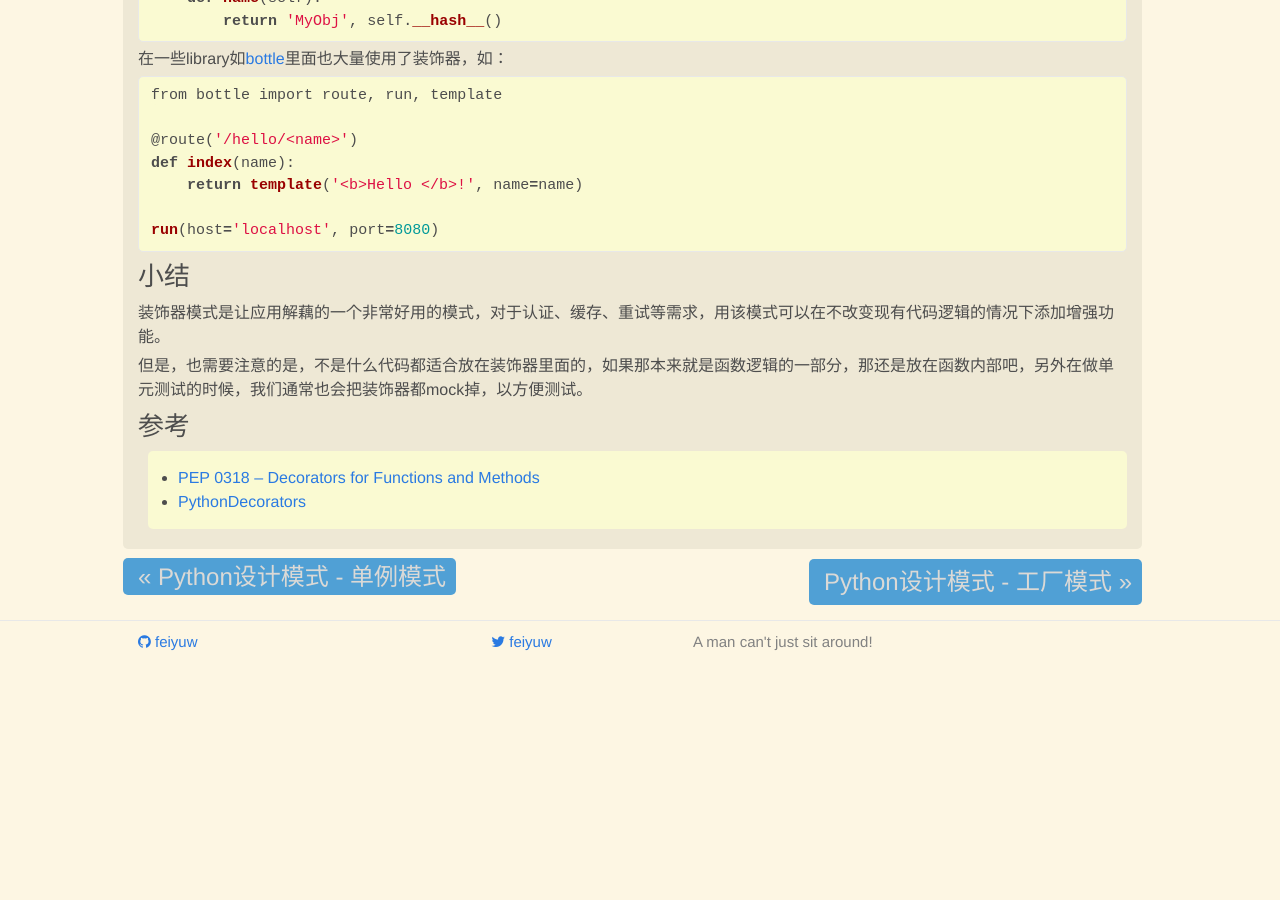
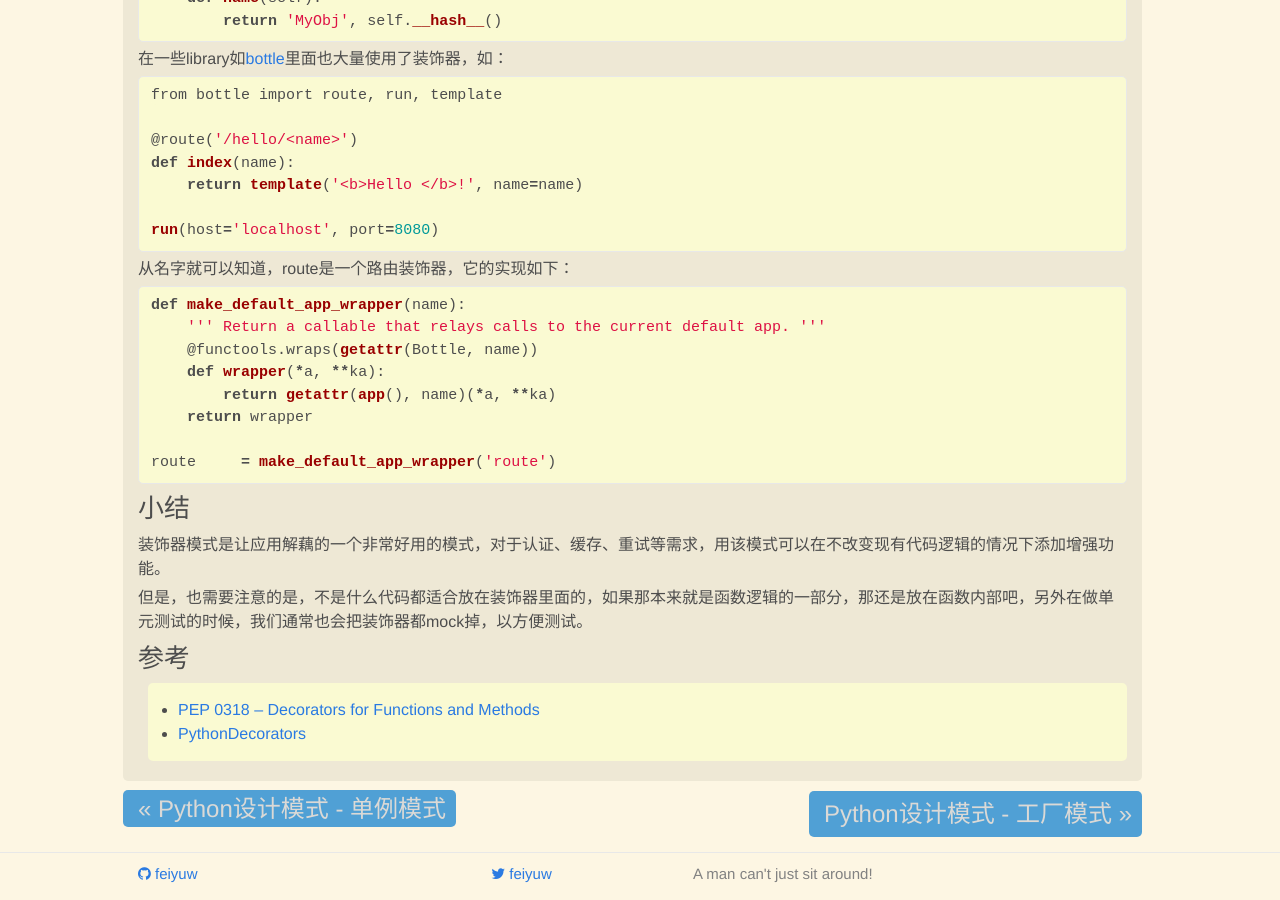
Before and after one commit to feiyuw/feiyuw.github.io, a Jekyll site: the page built from _posts/2016-02-17-design-patterns-of-python-decorator.md, in a window 1280 px wide and 900 px high, scrolled down 3148 px. Built offline with Jekyll 4.4.1, drawn with Linux system fonts in a browser that asks for light colours; nearby versions of some CDN libraries; comment, search, counter and statistics services are not loaded; before the commit the page ends 3821 px from its top, so only the background shows below that.

Commit message:
update one blog

````diff
--- a/_posts/2016-02-17-design-patterns-of-python-decorator.md
+++ b/_posts/2016-02-17-design-patterns-of-python-decorator.md
@@ -157,6 +157,19 @@ def index(name):
 run(host='localhost', port=8080)
 ```
 
+从名字就可以知道，route是一个路由装饰器，它的实现如下：
+
+```python
+def make_default_app_wrapper(name):
+    ''' Return a callable that relays calls to the current default app. '''
+    @functools.wraps(getattr(Bottle, name))
+    def wrapper(*a, **ka):
+        return getattr(app(), name)(*a, **ka)
+    return wrapper
+
+route     = make_default_app_wrapper('route')
+```
+
 ### 小结
 
 装饰器模式是让应用解藕的一个非常好用的模式，对于认证、缓存、重试等需求，用该模式可以在不改变现有代码逻辑的情况下添加增强功能。
````
